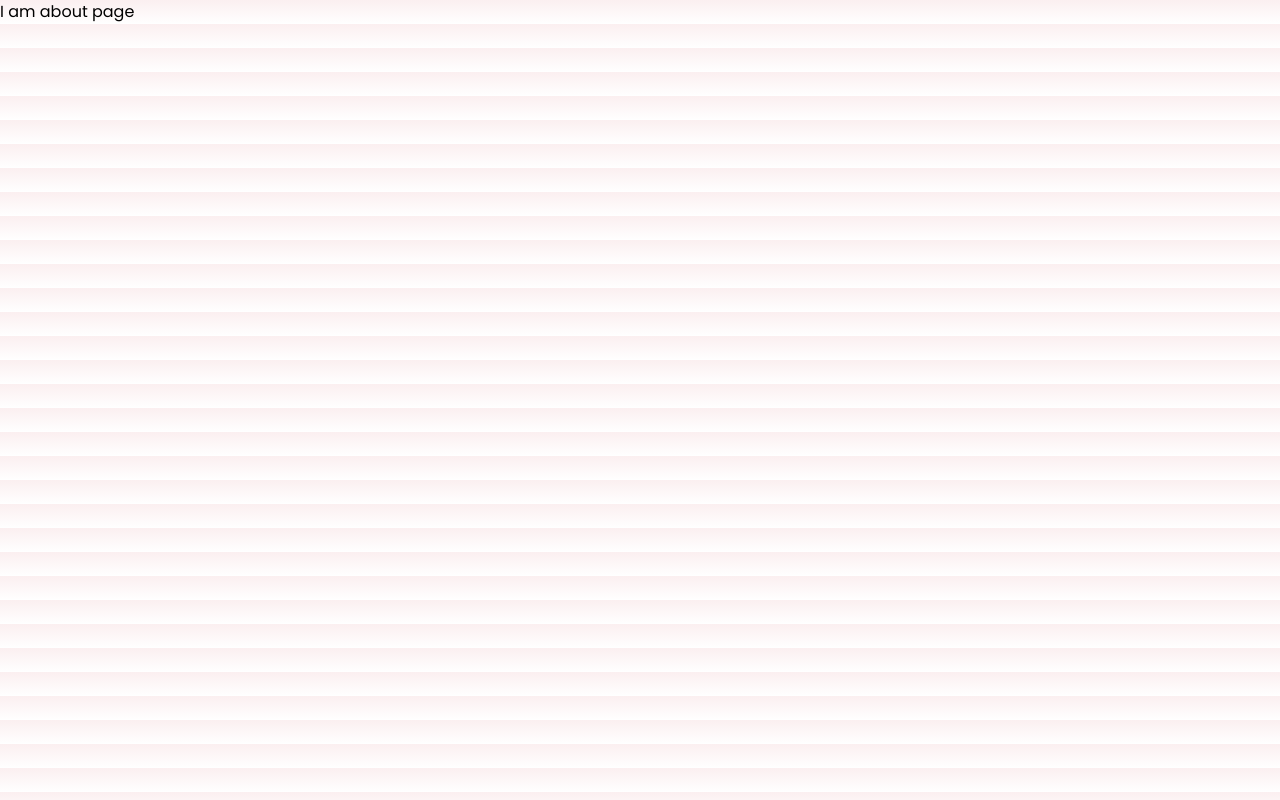
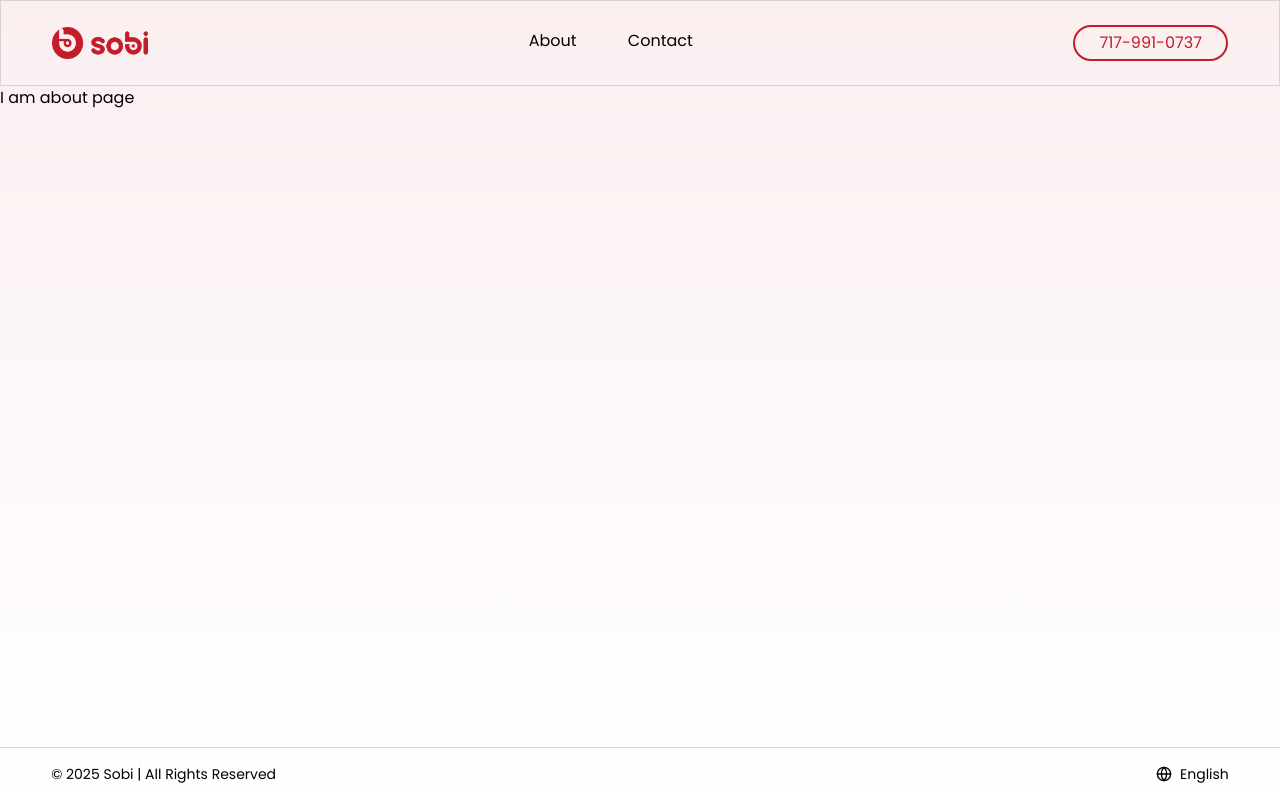
Before and after one commit to arsx9/sobi-rental, a React (Vite) app: page /about in a window 1280 px wide. Built offline with nearby package versions, Linux system fonts and the light colour scheme.

Commit message:
stick footer to bottom

```diff
--- a/src/App.css
+++ b/src/App.css
@@ -4,3 +4,17 @@
   --color-primary: #c31d2c;
   --color-text-grey: #d3d3d3;
 }
+html, body, #root {
+  height: 100%;
+  margin: 0;
+}
+
+.app-container {
+  display: flex;
+  flex-direction: column;
+  min-height: 100vh;
+}
+
+.main-content {
+  flex: 1;
+}
--- a/src/App.tsx
+++ b/src/App.tsx
@@ -1,18 +1,23 @@
 import { Routes, Route } from 'react-router-dom';
 import './App.css'
+import Header from './components/Header';
+import Footer from './components/Footer';
 import Home from './pages/Home'
-import About from './pages/about';
-import ContactUs from './pages/contactus';
-
+import About from './pages/About';
+import ContactUs from './pages/ContactUs';
 function App(){
   return(
-    <main>
+    <div className='app-container'>
+      <Header/>
+      <main className='main-content'>
         <Routes>
           <Route path='/' element={<Home />} />
           <Route path='/about' element={<About />} />
           <Route path='/contactUs' element={<ContactUs />} />
         </Routes>
       </main>
+      <Footer/>
+    </div>
   );
 }
 export default App;
--- a/src/components/Header.tsx
+++ b/src/components/Header.tsx
@@ -7,9 +7,9 @@
     return(
         <header className='border border-[var(--color-text-grey)]'>
             <nav className="flex justify-between items-center w-[92%] mx-auto py-6">
-                <div>
+                <Link to='/'>
                     <img className="w-24 cursor-pointer" src={logo} alt="logo" />
-                </div>
+                </Link>
                 <div className={`md:static absolute bg-white md:bg-transparent md:min-h-fit min-h-[30vh] left-0 w-full md:w-auto flex items-center px-5 transition-[top,opacity] duration-300 ease-in-out ${isMenuOpen ? 'top-[10%] opacity-100' : 'top-[-100%] opacity-0'} md:top-auto md:opacity-100`}>
                     <ul className='flex md:flex-row flex-col md:items-center md:gap-[4vw] gap-8'>
                         <li className="group relative cursor-pointer">
--- a/src/pages/Home.tsx
+++ b/src/pages/Home.tsx
@@ -1,17 +1,13 @@
-import Header from '../components/Header';
 import HeroSection from '../components/HeroSection';
-import Footer from '../components/Footer';
 import SearchBar from '../components/SearchBar';
 import Listing from '../components/Listing';
 function Home(){
     return (
-        <div>
-            <Header/>
+        <>
             <HeroSection/>
             <SearchBar/>
             <Listing/>
-            <Footer/>
-        </div>
+        </>
     );
 }
 export default Home;
```
Lines whose indentation alone changed are shown as unchanged.
